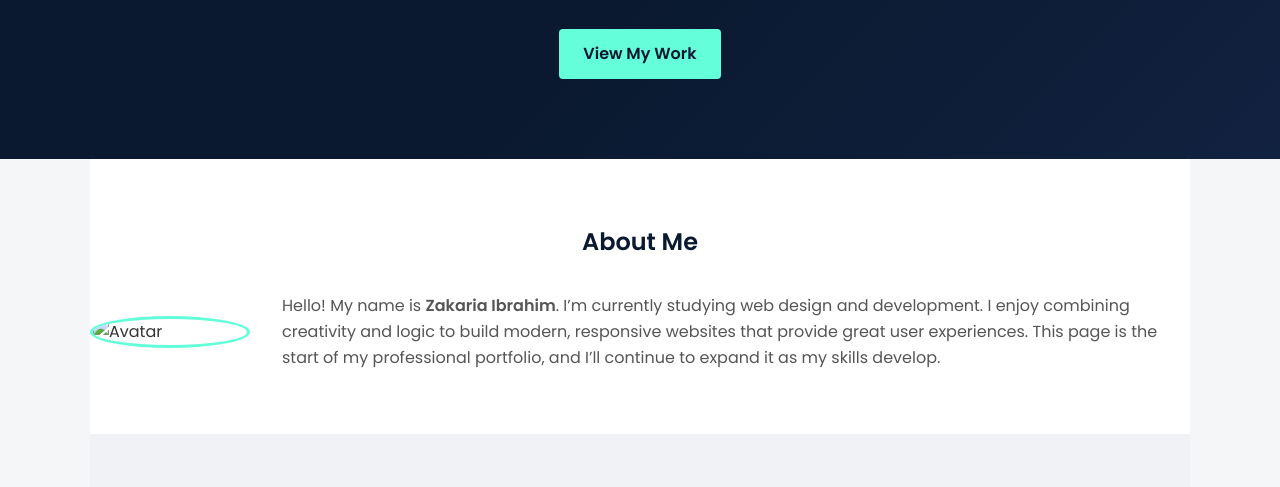
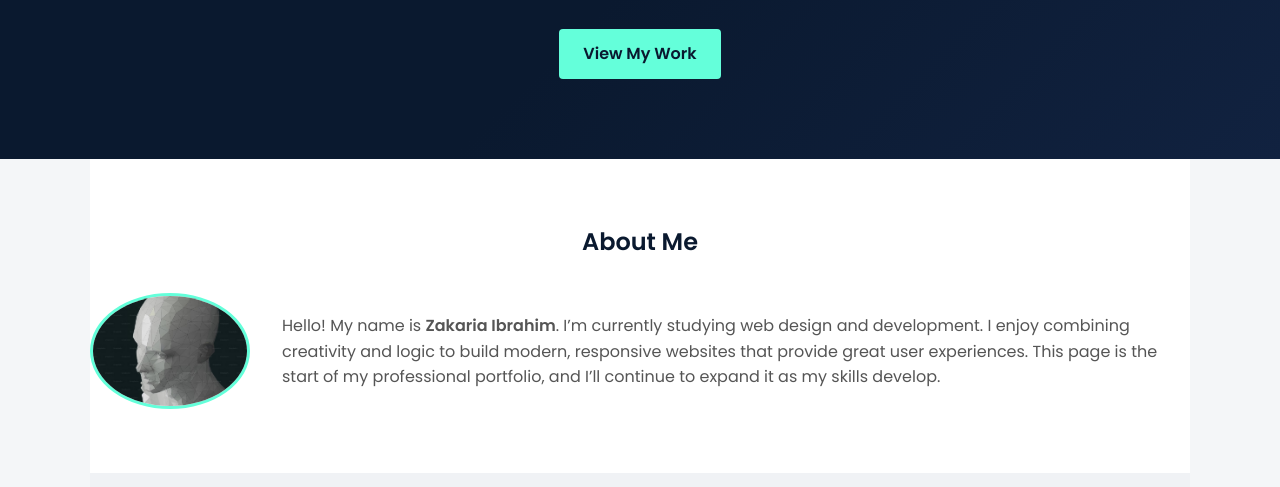
Before and after one commit to Zackeryibra-wq/Portfolio-website, a plain HTML site: page index.html in a window 1280 px wide. Shown: the part 313-800 px from the top of the page. Drawn offline with Linux system fonts and the light colour scheme; the site is published under a folder, as on GitHub Pages, so addresses that start at the root find nothing.

Commit message:
Update index.html

```diff
--- a/index.html
+++ b/index.html
@@ -21,8 +21,6 @@
       </nav>
     </div>
   </header>
-
-  <!-- HERO SECTION -->
   <section id="hero">
     <div class="container">
       <h2>Welcome to My Portfolio</h2>
@@ -30,31 +28,23 @@
       <a href="#projects" class="btn">View My Work</a>
     </div>
   </section>
-
-  <!-- ABOUT SECTION -->
   <section id="about" class="container">
     <h2>About Me</h2>
     <div class="about-content">
-      <img src="/avatar.png" alt="Avatar">
+      <img src="avatar.png" alt="Avatar">
       <p>Hello! My name is <strong>Zakaria Ibrahim</strong>. I’m currently studying web design and development. I enjoy combining creativity and logic to build modern, responsive websites that provide great user experiences. This page is the start of my professional portfolio, and I’ll continue to expand it as my skills develop.</p>
     </div>
   </section>
-
-  <!-- PROJECTS SECTION -->
   <section id="projects" class="container">
     <h2>My Work</h2>
     <p>Here are some projects I’ve created to showcase my web design and development skills. The project section uses CSS Grid to ensure the layout works smoothly on all devices.</p>
-
     <div class="project-grid">
-      <!-- Food Delivery Website Project -->
       <div class="project-card">
         <img src="food delivery.jpeg" alt="food delivery website">
         <h3>Food Delivery Website</h3>
         <p>This project is a responsive delivery website where users can browse restaurants, view menus, and place orders online. The focus was on creating a clean design, intuitive navigation, and mobile-first layout to ensure an excellent user experience.</p>
         <p><strong>Technologies:</strong> HTML5, CSS3, Flexbox, CSS Grid, Responsive Design</p>
       </div>
-
-      <!-- Barber Appointment Booking Project -->
       <div class="project-card">
         <img src="barber shop.jpeg" alt="barber appointment booking web app">
         <h3>Barber Appointment Booking Web App</h3>
@@ -63,8 +53,6 @@
       </div>
     </div>
   </section>
-
-  <!-- CONTACT SECTION -->
   <section id="contact" class="container">
     <h2>Contact Me</h2>
     <p>If you’d like to collaborate or learn more about my work, feel free to reach out!</p>
@@ -73,8 +61,6 @@
       <li>LinkedIn: <a href="https://www.linkedin.com/in/zakaria-ibrahim-409983387?utm_source=share&utm_campaign=share_via&utm_content=profile&utm_medium=ios_app">Zakaria Ibrahim</a></li>
     </ul>
   </section>
-
-  <!-- FOOTER -->
   <footer>
     <p>© 2025 Zakaria Ibrahim. All rights reserved.</p>
   </footer>
```
